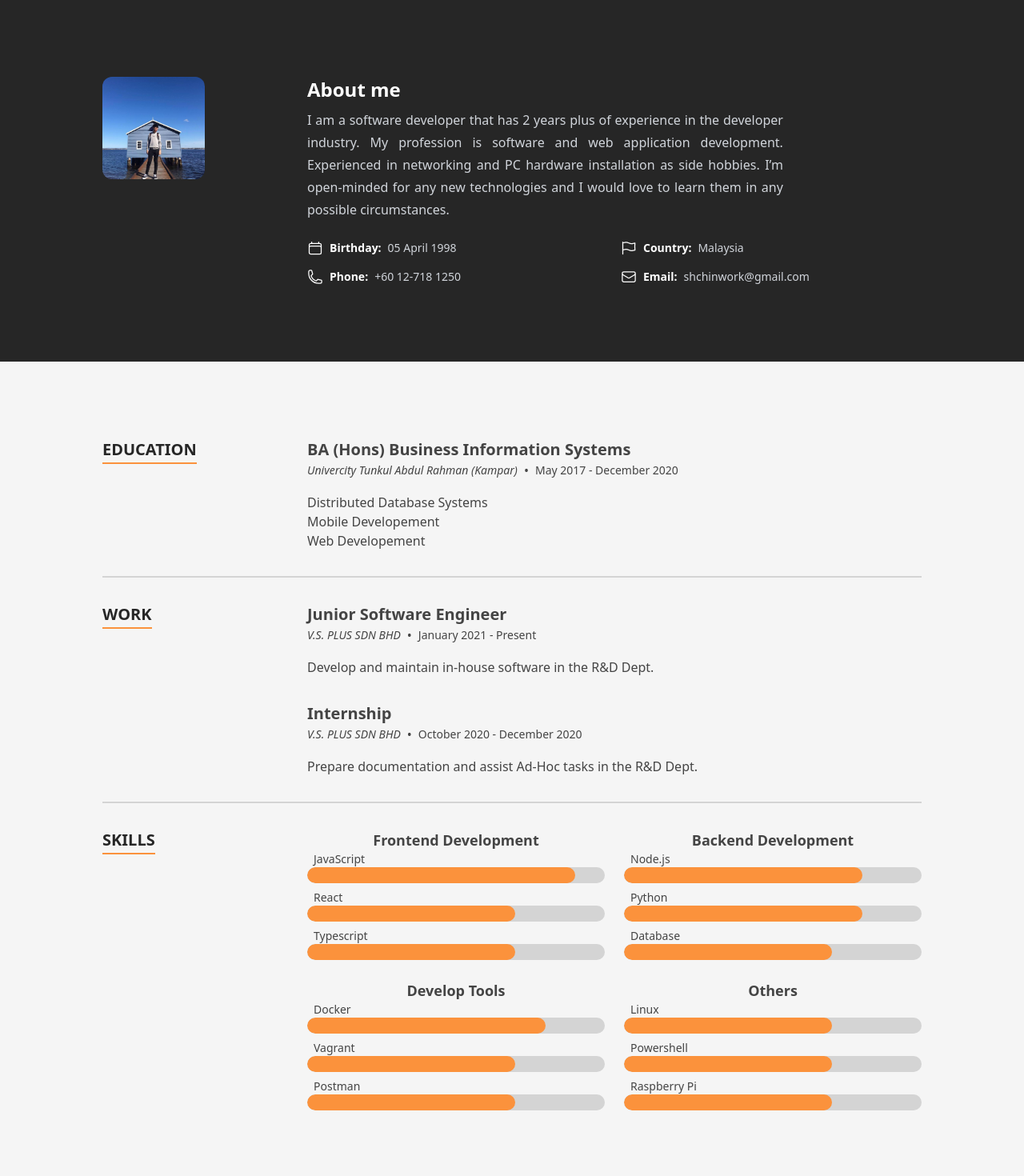
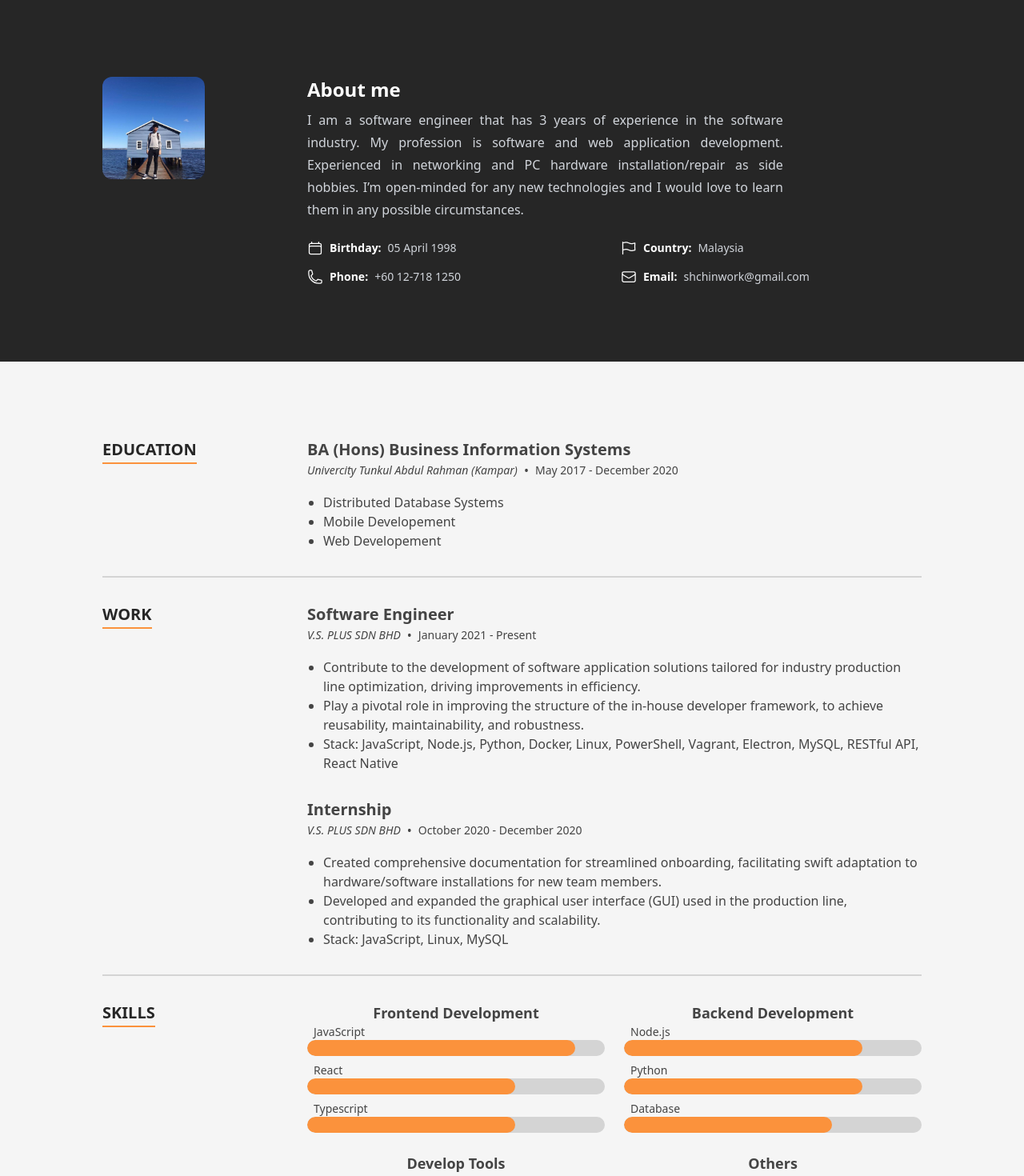
Before and after one commit to shchin45/shchin_portfolio, a Next.js app: page / in a window 1280 px wide. Shown: the part 800-2270 px from the top of the page at 80% size. Built offline with nearby package versions, Linux system fonts and the light colour scheme; no server answers.

Commit message:
Update: Renew data

```diff
--- a/src/data/data.tsx
+++ b/src/data/data.tsx
@@ -1,10 +1,4 @@
-import {
-  ArrowDownTrayIcon,
-  CalendarIcon,
-  EnvelopeIcon,
-  FlagIcon,
-  PhoneIcon,
-} from '@heroicons/react/24/outline';
+import {ArrowDownTrayIcon, CalendarIcon, EnvelopeIcon, FlagIcon, PhoneIcon} from '@heroicons/react/24/outline';
 
 import GithubIcon from '../components/Icon/GithubIcon';
 import LinkedInIcon from '../components/Icon/LinkedInIcon';
@@ -27,7 +21,7 @@ import {
  * Page meta data
  */
 export const homePageMeta: HomepageMeta = {
-  title: 'Chin Siang Hao Resume',
+  title: 'Chin Siang Hao',
   description: "Chin Siang Hao's react resume",
 };
 
@@ -44,7 +38,15 @@ export const SectionId = {
   Stats: 'stats',
 } as const;
 
-export type SectionId = typeof SectionId[keyof typeof SectionId];
+export type SectionId = (typeof SectionId)[keyof typeof SectionId];
+
+const getYearExp = () => {
+  const startYear = 2021;
+  const currentYear = new Date().getFullYear();
+  const yearsOfExperience = currentYear - startYear;
+
+  return yearsOfExperience;
+};
 
 /**
  * Hero section
@@ -54,13 +56,15 @@ export const heroData: Hero = {
   description: (
     <>
       <p className="prose-sm text-stone-200 sm:prose-base lg:prose-lg">
-      I am a software developer that has 2 years plus of experience in the developer industry. My profession is software and web application development. Experienced in networking and PC hardware installation as side hobbies. I’m open-minded for any new technologies and I would love to learn them in any possible circumstances.
+        I am a software engineer that has ${getYearExp()} years of experience in the software industry. My profession is
+        software and web application development. Experienced in networking and PC hardware installation/repair as side
+        hobbies. I’m open-minded for any new technologies and I would love to learn them in any possible circumstances.
       </p>
     </>
   ),
   actions: [
     {
-        href: 'https://drive.google.com/file/d/18OzfehaSDFvHZKX5RSf-8p-oEDT8AtvW/view?usp=drivesdk',
+      href: 'https://drive.google.com/file/d/10p3Kcr7ynHHgo7Fv2nAmw1dImbW2bAp4/view?usp=sharing',
       text: 'Resume',
       primary: true,
       Icon: ArrowDownTrayIcon,
@@ -78,7 +82,7 @@ export const heroData: Hero = {
  */
 export const aboutData: About = {
   profileImageSrc: profilepic,
-  description: `I am a software developer that has 2 years plus of experience in the developer industry. My profession is software and web application development. Experienced in networking and PC hardware installation as side hobbies. I’m open-minded for any new technologies and I would love to learn them in any possible circumstances. `,
+  description: `I am a software engineer that has ${getYearExp()} years of experience in the software industry. My profession is software and web application development. Experienced in networking and PC hardware installation/repair as side hobbies. I’m open-minded for any new technologies and I would love to learn them in any possible circumstances.`,
   aboutItems: [
     {label: 'Birthday', text: '05 April 1998', Icon: CalendarIcon},
     {label: 'Country', text: 'Malaysia', Icon: FlagIcon},
@@ -138,7 +142,7 @@ export const skills: SkillGroup[] = [
       },
       {
         name: 'Postman',
-        level: 7,
+        level: 8,
       },
     ],
   },
@@ -164,9 +168,12 @@ export const skills: SkillGroup[] = [
 /**
  * Portfolio section
  */
-export const portfolioItems: PortfolioItem[] = [
+export const portfolioItems: PortfolioItem[] = [];
 
-];
+const listStyle = {
+  listStyleType: 'disc',
+  marginLeft: '20px',
+};
 
 /**
  * Resume section -- TODO: Standardize resume contact format or offer MDX
@@ -176,24 +183,38 @@ export const education: TimelineItem[] = [
     date: 'May 2017 - December 2020',
     location: 'Univercity Tunkul Abdul Rahman (Kampar)',
     title: 'BA (Hons) Business Information Systems',
-    content:<ul>
+    content: (
+      <ul style={listStyle}>
         <li>Distributed Database Systems</li>
         <li>Mobile Developement</li>
         <li>Web Developement</li>
-  </ul>,
+      </ul>
+    ),
   },
-
 ];
 
 export const experience: TimelineItem[] = [
   {
     date: 'January 2021 - Present',
     location: 'V.S. PLUS SDN BHD',
-    title: 'Junior Software Engineer',
+    title: 'Software Engineer',
     content: (
-      <p>
-      Develop and maintain in-house software in the R&D Dept.
-      </p>
+      <>
+        <ul style={listStyle}>
+          <li>
+            Contribute to the development of software application solutions tailored for industry production line
+            optimization, driving improvements in efficiency.
+          </li>
+          <li>
+            Play a pivotal role in improving the structure of the in-house developer framework, to achieve reusability,
+            maintainability, and robustness.
+          </li>
+          <li>
+            Stack: JavaScript, Node.js, Python, Docker, Linux, PowerShell, Vagrant, Electron, MySQL, RESTful API, React
+            Native
+          </li>
+        </ul>
+      </>
     ),
   },
   {
@@ -201,14 +222,22 @@ export const experience: TimelineItem[] = [
     location: 'V.S. PLUS SDN BHD',
     title: 'Internship',
     content: (
-      <p>
-      Prepare documentation and assist Ad-Hoc tasks in the R&D Dept.
-      </p>
+      <>
+        <ul style={listStyle}>
+          <li>
+            Created comprehensive documentation for streamlined onboarding, facilitating swift adaptation to
+            hardware/software installations for new team members.
+          </li>
+          <li>
+            Developed and expanded the graphical user interface (GUI) used in the production line, contributing to its
+            functionality and scalability.
+          </li>
+          <li>Stack: JavaScript, Linux, MySQL</li>
+        </ul>
+      </>
     ),
   },
 ];
-
-
 
 /**
  * Contact section
@@ -245,15 +274,16 @@ export const socialLinks: Social[] = [
 ];
 
 export const strings: StringItem[] = [
-  {value: "Coder"},
-  {value: "Developer"},
-  {value: "PCMR"},
-  {value: "Gamer"},
+  {value: 'Coder'},
+  {value: 'Developer'},
+  {value: 'Dreamer'},
+  {value: 'PCMR'},
+  {value: 'Gamer'},
 ];
 
 /**
  * API items
  */
-export const Api: ApiItem ={
-  value: 'https://api.github.com/users/shchin98/repos'
-}
+export const Api: ApiItem = {
+  value: 'https://api.github.com/users/shchin98/repos',
+};
--- a/src/hooks/useNavObserver.tsx
+++ b/src/hooks/useNavObserver.tsx
@@ -10,7 +10,6 @@ export const useNavObserver = (selectors: string, handler: (section: SectionId |
     const headingsArray = Array.from(headings);
     const headerWrapper = document.getElementById(headerID);
 
-    // Create the IntersectionObserver API
     const observer = new IntersectionObserver(
       entries => {
         entries.forEach(entry => {
@@ -56,5 +55,5 @@ export const useNavObserver = (selectors: string, handler: (section: SectionId |
       observer.disconnect();
     };
     // eslint-disable-next-line react-hooks/exhaustive-deps
-  }, []); // Dependency here is the post content.
+  }, []);
 };
```
Also changed, not shown: src/components/Sections/Resume/Skills.tsx (+1 -7 lines). Lines whose indentation alone changed are shown as unchanged.
